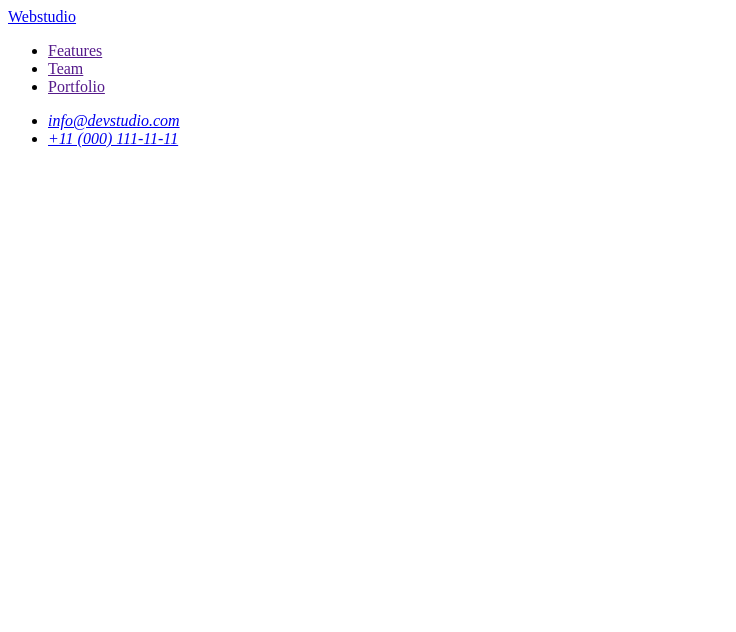
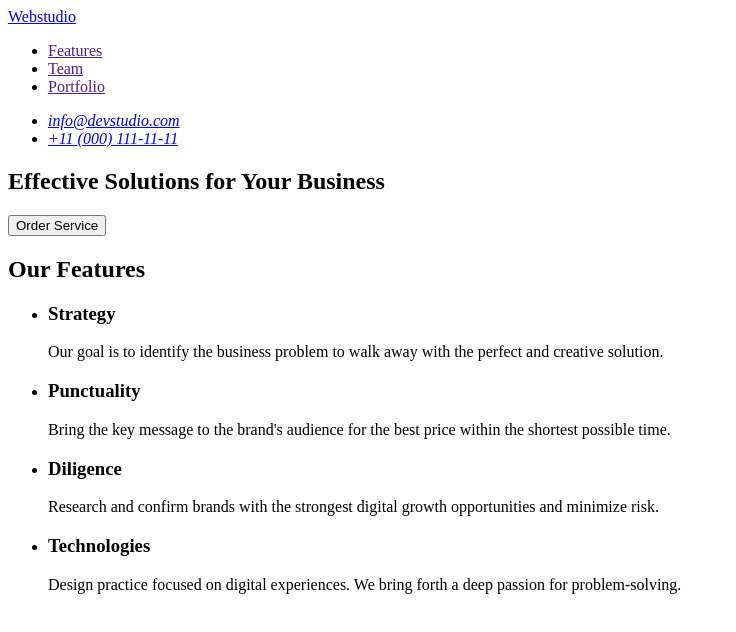
Before and after one commit to Alina-Makohon/goit-markup-hw-01, a plain HTML site: page index.html in a window 1280 px wide. Shown: the whole page, without its empty margins (0-736 px from the left). Drawn offline with Linux system fonts and the light colour scheme.

Commit message:
Add sections to main

```diff
--- a/index.html
+++ b/index.html
@@ -32,7 +32,45 @@
         </ul>
       </address>
     </header>
-    <main></main>
+    <main>
+      <section>
+        <h1>Effective Solutions for Your Business</h1>
+        <button type="button">Order Service</button>
+      </section>
+      <section>
+        <h2>Our Features</h2>
+        <ul>
+          <li>
+            <h3>Strategy</h3>
+            <p>
+              Our goal is to identify the business problem to walk away with the
+              perfect and creative solution.
+            </p>
+          </li>
+          <li>
+            <h3>Punctuality</h3>
+            <p>
+              Bring the key message to the brand's audience for the best price
+              within the shortest possible time.
+            </p>
+          </li>
+          <li>
+            <h3>Diligence</h3>
+            <p>
+              Research and confirm brands with the strongest digital growth
+              opportunities and minimize risk.
+            </p>
+          </li>
+          <li>
+            <h3>Technologies</h3>
+            <p>
+              Design practice focused on digital experiences. We bring forth a
+              deep passion for problem-solving.
+            </p>
+          </li>
+        </ul>
+      </section>
+    </main>
     <footer></footer>
   </body>
 </html>
```
